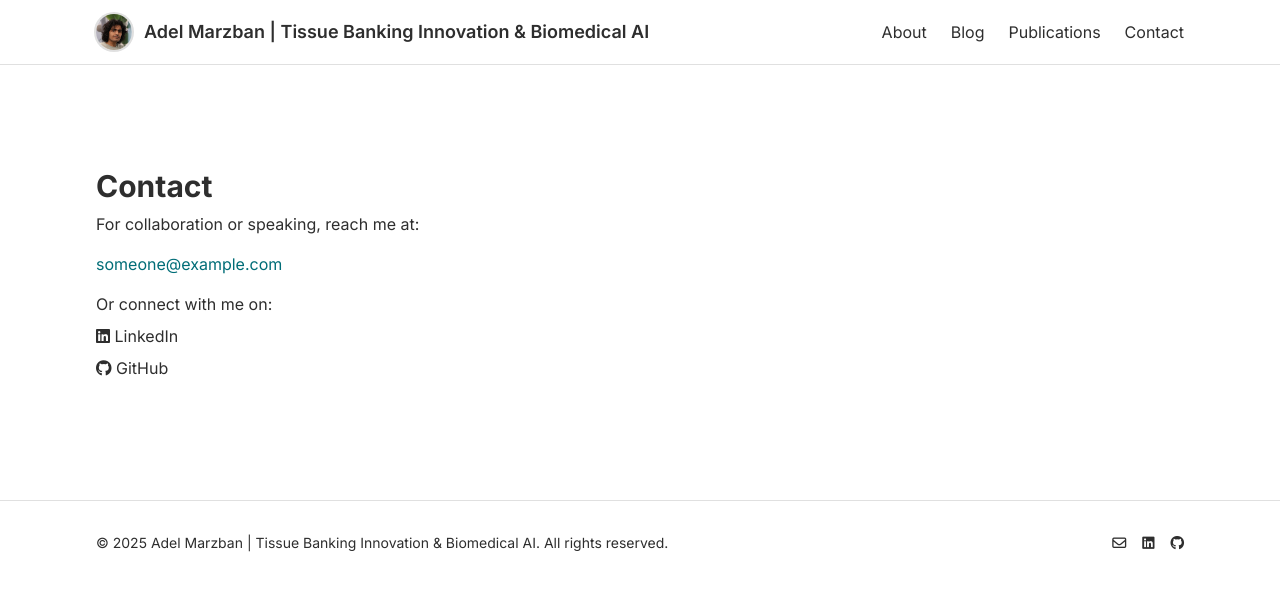
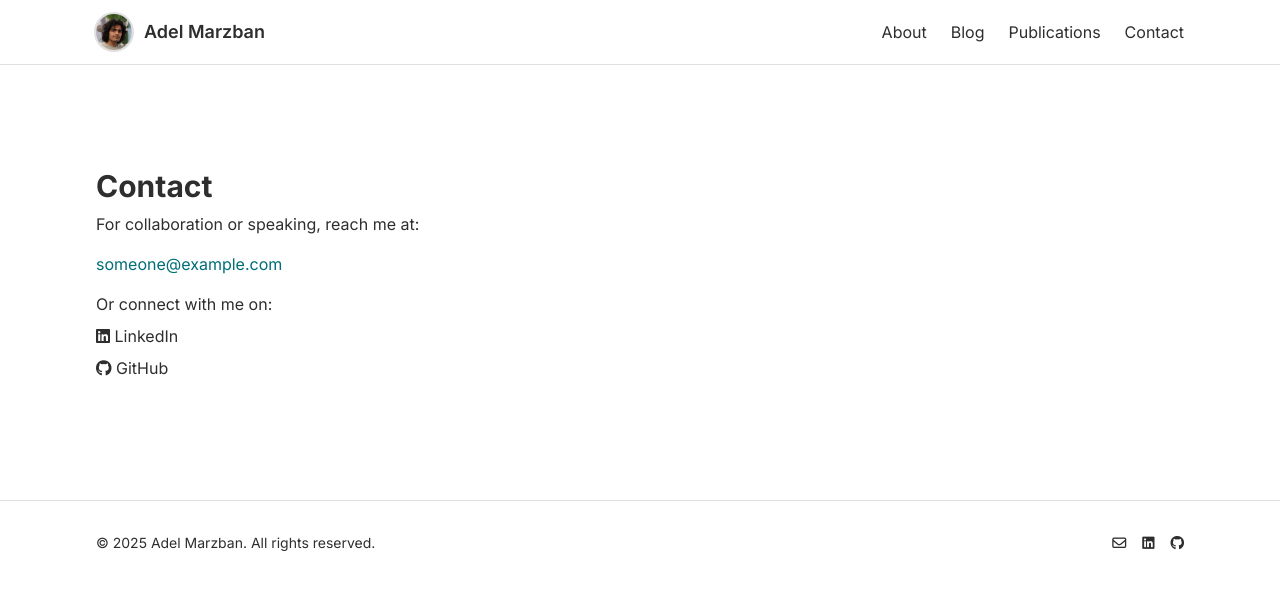
Before and after one commit to adelmarzban/adelmarzban.github.io, a Jekyll site: the page built from contact.md, in a window 1280 px wide. Shown: the top 591 px of the page. Built offline with Jekyll 4.4.1, drawn with Linux system fonts in a browser that asks for light colours; nearby versions of some CDN libraries; some of the changed lines change nothing that is shown.

Commit message:
Update _config.yml

```diff
--- a/_config.yml
+++ b/_config.yml
@@ -1,19 +1,16 @@
-# Jekyll Configuration File for GitHub Pages
+title: "Adel Marzban"
+description: "Tissue innovation & biomedical AI — portfolio and blog."
 
-# Site settings
-title: Adel Marzban | Tissue Banking Innovation & Biomedical AI
-email: adelmarzban@gmail.com
-description: >-
-  Advancing Medicine Through Tissue Innovation, Data Science, and Digital Health.
-baseurl: "" # The subpath of your site (e.g., /blog)
+# Root site settings
 url: "https://adelmarzban.github.io"
+baseurl: ""   # root site → leave empty
 
-# Build settings
 markdown: kramdown
-theme: minima # You can change this later, but minima is a safe default
+permalink: pretty
+
 plugins:
   - jekyll-feed
+  - jekyll-sitemap
 
-  # _config.yml (add these anywhere)
-google_analytics: "G-GMF5DCTPM2"          # ← your GA4 Measurement ID
-search_console_verification: "1YXxtaPSg2KsLAHGV5mAy8dvOUalsuZk9u0bES2TvpI"  # ← the value Google gives you
+exclude:
+  - README.md
```
